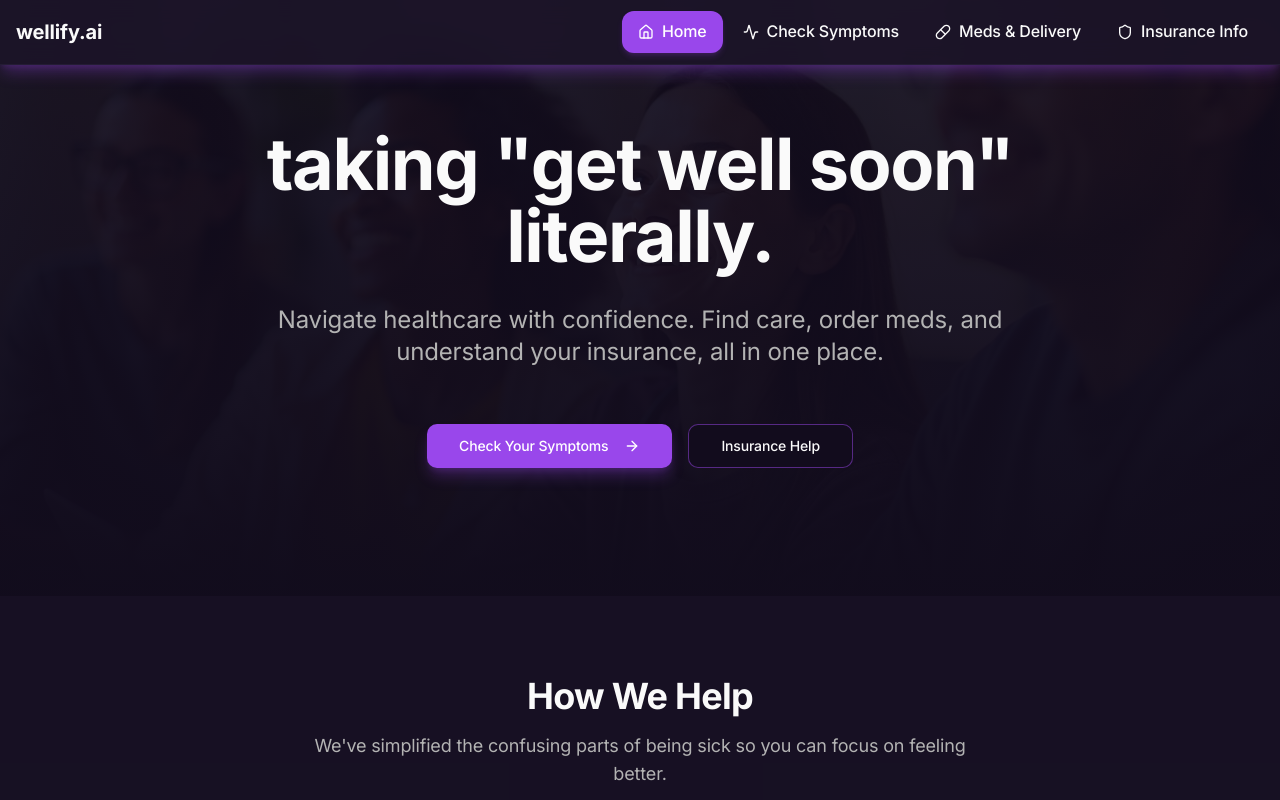
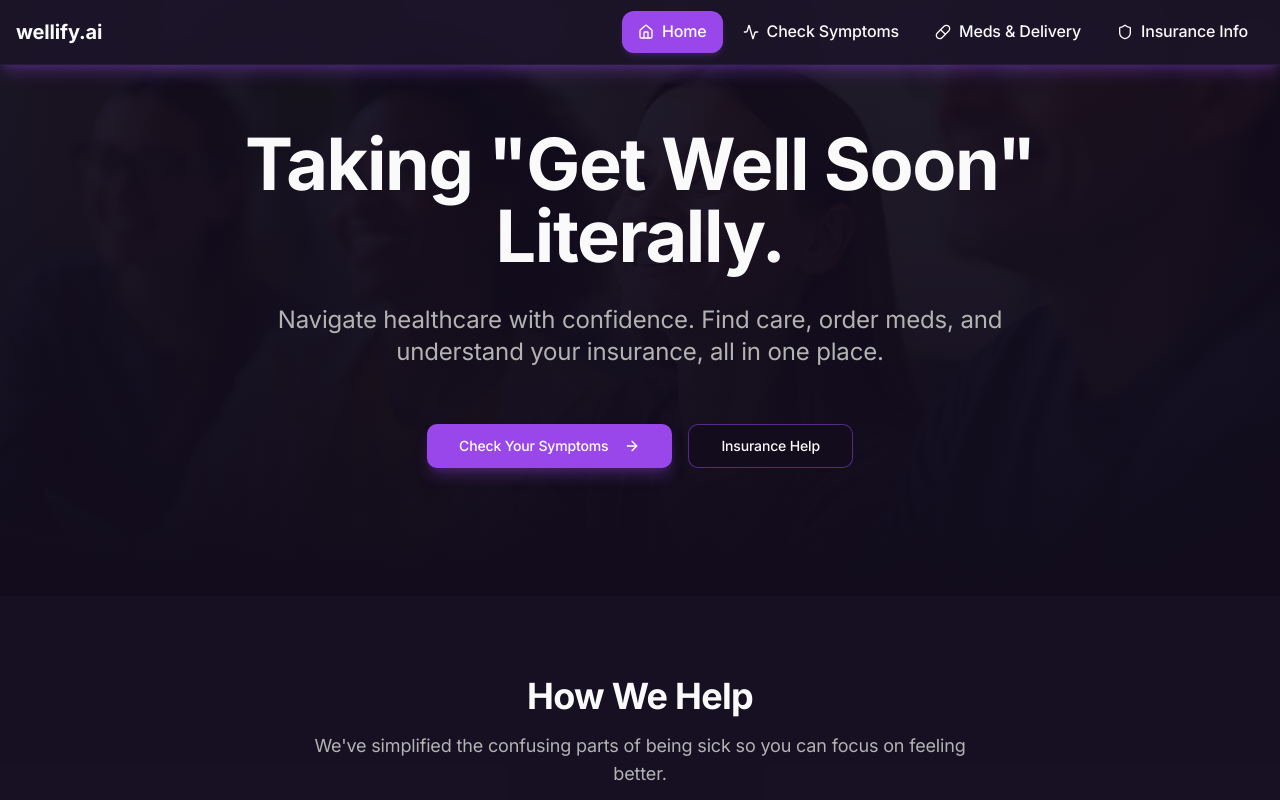
Before and after one commit to ameya-ms/wellify.ai, a React (Vite) app: page / in a window 1280 px wide. Shown: the top 800 px of the page. Built offline with nearby package versions, Linux system fonts and the light colour scheme; the HTML template or start-up script is replaced by a standard one.

Commit message:
Code edited in Lovable Code Editor

```diff
--- a/src/pages/Home.tsx
+++ b/src/pages/Home.tsx
@@ -53,11 +53,7 @@ const Home = () => {
       <section className="relative min-h-[70vh] flex items-center justify-center overflow-hidden">
         {/* Background Image with Low Opacity */}
         <div className="absolute inset-0 -z-10">
-          <img
-            src={heroImage}
-            alt=""
-            className="w-full h-full object-cover opacity-20"
-          />
+          <img src={heroImage} alt="" className="w-full h-full object-cover opacity-20" />
           <div className="absolute inset-0 bg-gradient-to-b from-background/60 via-background/80 to-background" />
         </div>
 
@@ -66,11 +62,11 @@ const Home = () => {
           <ScrollReveal>
             <div className="max-w-4xl mx-auto space-y-8">
               <h1 className="text-5xl md:text-7xl font-bold text-foreground leading-tight">
-                taking "get well soon" literally.
+                Taking "Get Well Soon" Literally.
               </h1>
               <p className="text-xl md:text-2xl text-muted-foreground max-w-3xl mx-auto">
-                Navigate healthcare with confidence. Find care, order meds, and understand your insurance, all in
-                one place.
+                Navigate healthcare with confidence. Find care, order meds, and understand your insurance, all in one
+                place.
               </p>
               <div className="flex flex-col sm:flex-row gap-4 justify-center pt-6">
                 <Link to="/symptoms">
```
